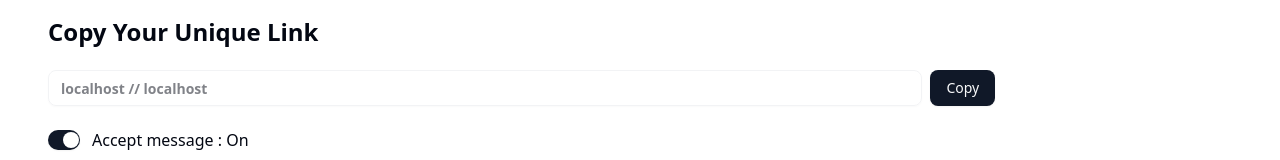
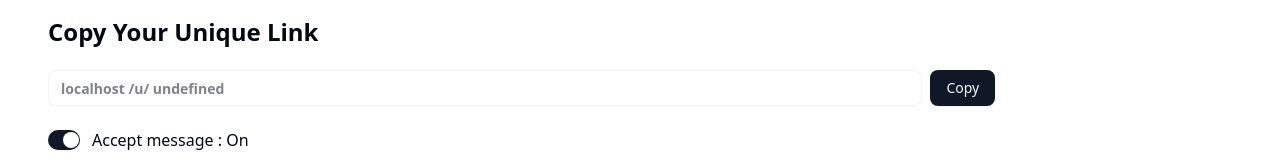
Before and after one commit to DEVKUMARSAINI545/TrueFeedback, a Next.js app: page /dashboard in a window 1280 px wide. Shown: the part 196-356 px from the top of the page. Built offline with nearby package versions, Linux system fonts and the light colour scheme; no server answers.

Commit message:
changed the window

```diff
--- a/app/(app)/dashboard/page.tsx
+++ b/app/(app)/dashboard/page.tsx
@@ -102,8 +102,8 @@ try {
 
 useEffect(() => {
   const hostname = window.location.hostname;
-  const host = window.location.host;
-  setHostData(`${hostname} // ${host}`);
+  const host = session?.user?.username;
+  setHostData(`${hostname} /u/ ${host}`);
 }, []);
 
   return (
```
